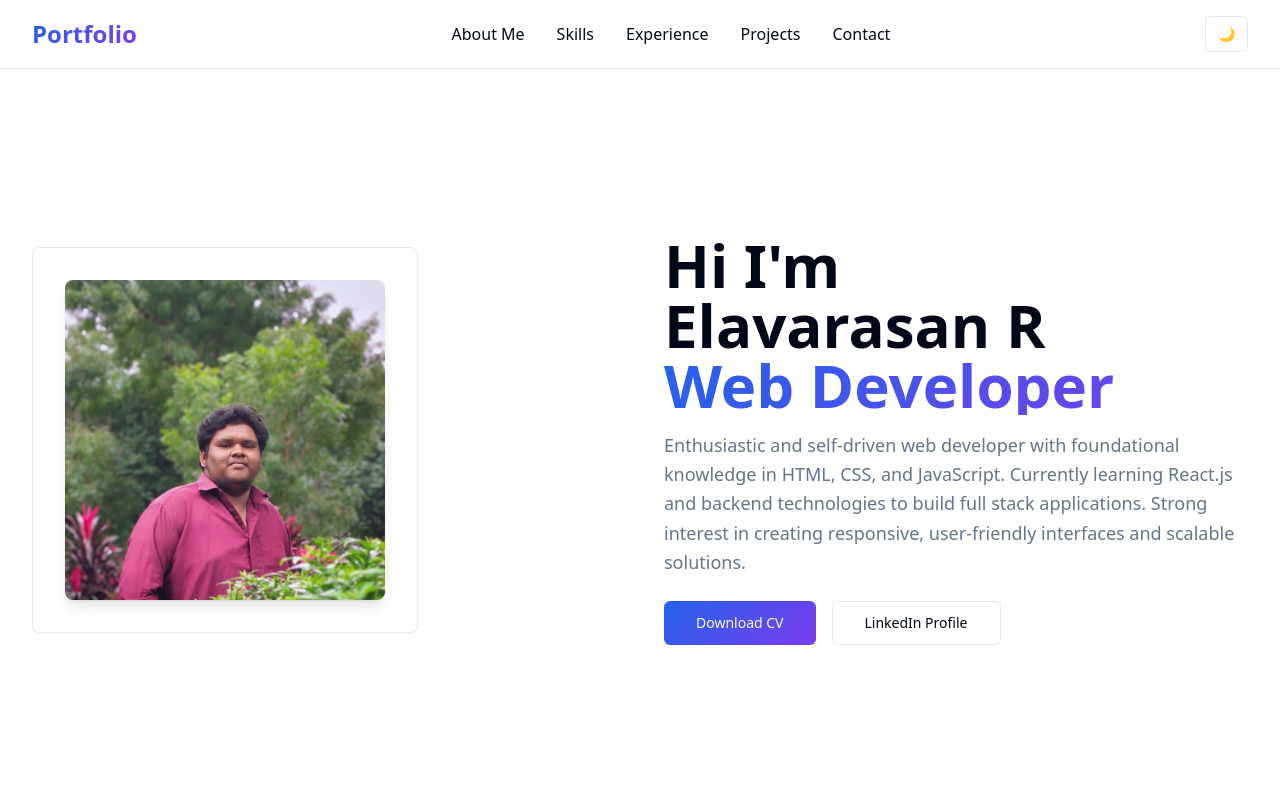
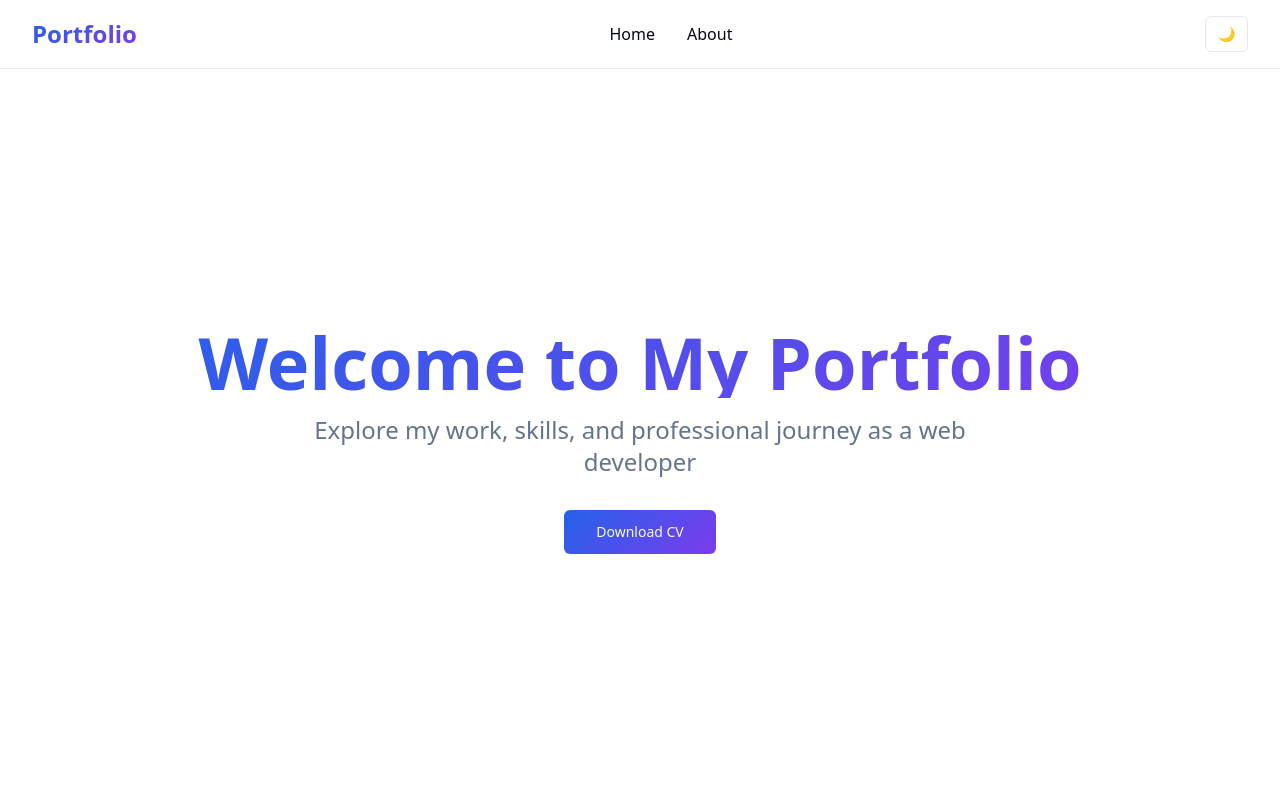
Before and after one commit to ArasuRDS01/polished-digital, a React (Vite) app: page / in a window 1280 px wide. Shown: the top 800 px of the page. Built offline with nearby package versions, Linux system fonts and the light colour scheme.

Commit message:
Add home and about pages

```diff
--- a/src/App.tsx
+++ b/src/App.tsx
@@ -4,6 +4,7 @@ import { TooltipProvider } from "@/components/ui/tooltip";
 import { QueryClient, QueryClientProvider } from "@tanstack/react-query";
 import { BrowserRouter, Routes, Route } from "react-router-dom";
 import Index from "./pages/Index";
+import About from "./pages/About";
 import NotFound from "./pages/NotFound";
 
 const queryClient = new QueryClient();
@@ -16,6 +17,7 @@ const App = () => (
       <BrowserRouter>
         <Routes>
           <Route path="/" element={<Index />} />
+          <Route path="/about" element={<About />} />
           {/* ADD ALL CUSTOM ROUTES ABOVE THE CATCH-ALL "*" ROUTE */}
           <Route path="*" element={<NotFound />} />
         </Routes>
--- a/src/components/Header.tsx
+++ b/src/components/Header.tsx
@@ -1,9 +1,12 @@
 
 import { useState, useEffect } from 'react';
+import { useNavigate, useLocation } from 'react-router-dom';
 import { Button } from '@/components/ui/button';
 import { Menu, X } from 'lucide-react';
 
 const Header = () => {
+  const navigate = useNavigate();
+  const location = useLocation();
   const [isDark, setIsDark] = useState(false);
   const [isMobileMenuOpen, setIsMobileMenuOpen] = useState(false);
 
@@ -28,10 +31,20 @@ const Header = () => {
     }
   };
 
-  const scrollToSection = (sectionId: string) => {
-    const element = document.getElementById(sectionId);
-    element?.scrollIntoView({ behavior: 'smooth' });
-    setIsMobileMenuOpen(false); // Close mobile menu after navigation
+  const handleNavigation = (path: string, sectionId?: string) => {
+    if (location.pathname !== path) {
+      navigate(path);
+      if (sectionId) {
+        setTimeout(() => {
+          const element = document.getElementById(sectionId);
+          element?.scrollIntoView({ behavior: 'smooth' });
+        }, 100);
+      }
+    } else if (sectionId) {
+      const element = document.getElementById(sectionId);
+      element?.scrollIntoView({ behavior: 'smooth' });
+    }
+    setIsMobileMenuOpen(false);
   };
 
   const toggleMobileMenu = () => {
@@ -49,34 +62,16 @@ const Header = () => {
           {/* Desktop Navigation */}
           <nav className="hidden md:flex space-x-8">
             <button
-              onClick={() => scrollToSection('home')}
+              onClick={() => handleNavigation('/')}
               className="text-foreground hover:text-primary transition-colors"
             >
-              About Me
+              Home
             </button>
             <button
-              onClick={() => scrollToSection('skills')}
+              onClick={() => handleNavigation('/about')}
               className="text-foreground hover:text-primary transition-colors"
             >
-              Skills
-            </button>
-            <button
-              onClick={() => scrollToSection('experience')}
-              className="text-foreground hover:text-primary transition-colors"
-            >
-              Experience
-            </button>
-            <button
-              onClick={() => scrollToSection('projects')}
-              className="text-foreground hover:text-primary transition-colors"
-            >
-              Projects
-            </button>
-            <button
-              onClick={() => scrollToSection('contact')}
-              className="text-foreground hover:text-primary transition-colors"
-            >
-              Contact
+              About
             </button>
           </nav>
 
@@ -106,34 +101,16 @@ const Header = () => {
           <div className="md:hidden bg-background/95 backdrop-blur-md border-t">
             <nav className="flex flex-col py-4 space-y-4">
               <button
-                onClick={() => scrollToSection('home')}
+                onClick={() => handleNavigation('/')}
                 className="text-foreground hover:text-primary transition-colors text-left px-4 py-2"
               >
                 Home
               </button>
               <button
-                onClick={() => scrollToSection('skills')}
+                onClick={() => handleNavigation('/about')}
                 className="text-foreground hover:text-primary transition-colors text-left px-4 py-2"
               >
-                Skills
-              </button>
-              <button
-                onClick={() => scrollToSection('experience')}
-                className="text-foreground hover:text-primary transition-colors text-left px-4 py-2"
-              >
-                Experience
-              </button>
-              <button
-                onClick={() => scrollToSection('projects')}
-                className="text-foreground hover:text-primary transition-colors text-left px-4 py-2"
-              >
-                Projects
-              </button>
-              <button
-                onClick={() => scrollToSection('contact')}
-                className="text-foreground hover:text-primary transition-colors text-left px-4 py-2"
-              >
-                Contact
+                About
               </button>
             </nav>
           </div>
--- a/src/components/Hero.tsx
+++ b/src/components/Hero.tsx
@@ -18,43 +18,20 @@ const Hero = () => {
   return (
     <section id="home" className="min-h-screen flex items-center justify-center pt-20 px-4 sm:px-6 lg:px-8">
       <div className="max-w-7xl w-full">
-        <div className="grid lg:grid-cols-2 gap-12 items-center">
-          {/* Left Column - Profile Image */}
-          <div className="flex justify-center lg:justify-start">
-            <Card className="p-8 hover-scale">
-              <div className="relative">
-                <img
-                  src="/lovable-uploads/4a71d8ff-02fd-4090-b483-ede88521a52a.png"
-                  alt="Professional headshot"
-                  className="w-80 h-80 object-cover rounded-lg shadow-lg" />
-                <div className="absolute inset-0 portfolio-gradient opacity-10 rounded-lg"></div>
-              </div>
-            </Card>
-          </div>
-
-          {/* Right Column - Introduction */}
-          <div className="space-y-6 text-center lg:text-left">
+        <div className="text-center space-y-8">
           <div className="space-y-4">
-              <h1 className="text-4xl lg:text-6xl font-bold">
-                <span className="block">Hi I'm</span>
-                <span className="block">Elavarasan R</span>
+            <h1 className="text-5xl lg:text-7xl font-bold">
               <span className="block portfolio-gradient bg-clip-text text-transparent">
-                  Web Developer
+                Welcome to My Portfolio
               </span>
             </h1>
 
-              <h2 className="text-xl lg:text-2xl text-muted-foreground font-medium">
-
-              </h2>
-
-              <p className="text-lg text-muted-foreground max-w-2xl leading-relaxed">
-                Enthusiastic and self-driven web developer with foundational knowledge in HTML, CSS, and JavaScript.
-                Currently learning React.js and backend technologies to build full stack applications.
-                Strong interest in creating responsive, user-friendly interfaces and scalable solutions.
+            <p className="text-xl lg:text-2xl text-muted-foreground max-w-3xl mx-auto leading-relaxed">
+              Explore my work, skills, and professional journey as a web developer
             </p>
           </div>
 
-            <div className="flex flex-col sm:flex-row gap-4 justify-center lg:justify-start">
+          <div className="flex flex-col sm:flex-row gap-4 justify-center">
             <Button
               onClick={handleDownloadCV}
               size="lg"
@@ -62,16 +39,6 @@ const Hero = () => {
             >
               Download CV
             </Button>
-
-              <Button
-                onClick={handleLinkedInClick}
-                variant="outline"
-                size="lg"
-                className="hover:bg-primary hover:text-primary-foreground transition-colors"
-              >
-                LinkedIn Profile
-              </Button>
-            </div>
           </div>
         </div>
       </div>
--- /dev/null
+++ b/src/pages/About.tsx
@@ -0,0 +1,124 @@
+import { useEffect } from 'react';
+import Header from '@/components/Header';
+import Footer from '@/components/Footer';
+import { Card } from '@/components/ui/card';
+import { Button } from '@/components/ui/button';
+
+const About = () => {
+  useEffect(() => {
+    const observerOptions = {
+      threshold: 0.1,
+      rootMargin: '0px 0px -50px 0px'
+    };
+
+    const observer = new IntersectionObserver((entries) => {
+      entries.forEach((entry) => {
+        if (entry.isIntersecting) {
+          entry.target.classList.add('visible');
+        }
+      });
+    }, observerOptions);
+
+    const animatedElements = document.querySelectorAll('.section-fade-in');
+    animatedElements.forEach((el) => observer.observe(el));
+
+    return () => {
+      animatedElements.forEach((el) => observer.unobserve(el));
+    };
+  }, []);
+
+  const handleDownloadCV = () => {
+    const link = document.createElement('a');
+    link.href = '/elavarasan_Resume.pdf';
+    link.download = 'Elavarasan_Resume.pdf';
+    link.click();
+  };
+
+  const handleLinkedInClick = () => {
+    window.open('https://linkedin.com/in/elavarasan-r-419128223', '_blank');
+  };
+
+  return (
+    <div className="min-h-screen bg-background">
+      <Header />
+      <main>
+        <section className="min-h-screen flex items-center justify-center pt-20 px-4 sm:px-6 lg:px-8">
+          <div className="max-w-7xl w-full">
+            <div className="grid lg:grid-cols-2 gap-12 items-center section-fade-in">
+              {/* Left Column - Profile Image */}
+              <div className="flex justify-center lg:justify-start">
+                <Card className="p-8 hover-scale">
+                  <div className="relative">
+                    <img
+                      src="/lovable-uploads/4a71d8ff-02fd-4090-b483-ede88521a52a.png"
+                      alt="Professional headshot"
+                      className="w-80 h-80 object-cover rounded-lg shadow-lg"
+                    />
+                    <div className="absolute inset-0 portfolio-gradient opacity-10 rounded-lg"></div>
+                  </div>
+                </Card>
+              </div>
+
+              {/* Right Column - About Me Content */}
+              <div className="space-y-6 text-center lg:text-left">
+                <div className="space-y-4">
+                  <h1 className="text-4xl lg:text-6xl font-bold">
+                    <span className="block">About</span>
+                    <span className="block portfolio-gradient bg-clip-text text-transparent">
+                      Me
+                    </span>
+                  </h1>
+
+                  <h2 className="text-2xl lg:text-3xl font-semibold">
+                    Elavarasan R
+                  </h2>
+
+                  <p className="text-xl text-muted-foreground">
+                    Web Developer
+                  </p>
+
+                  <div className="space-y-4 text-lg text-muted-foreground leading-relaxed">
+                    <p>
+                      Enthusiastic and self-driven web developer with foundational knowledge in HTML, CSS, and JavaScript.
+                      Currently learning React.js and backend technologies to build full stack applications.
+                    </p>
+                    <p>
+                      Strong interest in creating responsive, user-friendly interfaces and scalable solutions.
+                      I am passionate about continuous learning and staying updated with the latest web technologies.
+                    </p>
+                    <p>
+                      My goal is to contribute to innovative projects and grow as a professional developer
+                      while delivering high-quality, efficient web applications.
+                    </p>
+                  </div>
+                </div>
+
+                <div className="flex flex-col sm:flex-row gap-4 justify-center lg:justify-start">
+                  <Button
+                    onClick={handleDownloadCV}
+                    size="lg"
+                    className="portfolio-gradient hover:opacity-90 transition-opacity"
+                  >
+                    Download CV
+                  </Button>
+
+                  <Button
+                    onClick={handleLinkedInClick}
+                    variant="outline"
+                    size="lg"
+                    className="hover:bg-primary hover:text-primary-foreground transition-colors"
+                  >
+                    LinkedIn Profile
+                  </Button>
+                </div>
+              </div>
+            </div>
+          </div>
+        </section>
+      </main>
+      <Footer />
+    </div>
+  );
+};
+
+export default About;
```
Lines whose indentation alone changed are shown as unchanged.
